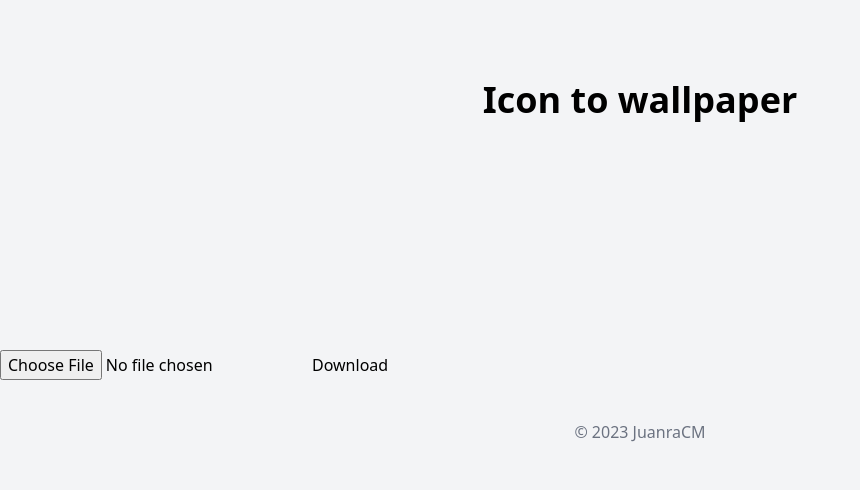
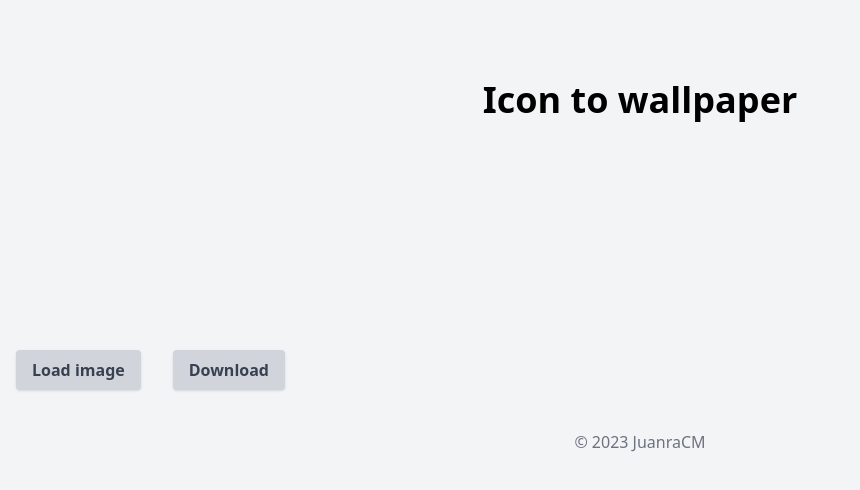
Before and after one commit to JuanraCM/icon-to-wallpaper, a Vue app: page / in a window 1280 px wide. Shown: the top 490 px of the page, without its empty margins (0-860 px from the left). Built offline with nearby package versions, Linux system fonts and the light colour scheme.

Commit message:
Button component

```diff
--- /dev/null
+++ b/src/components/Button.vue
@@ -0,0 +1,5 @@
+<template>
+  <button class="bg-gray-300 hover:bg-gray-400 text-gray-700 font-semibold mx-4 py-2 px-4 rounded shadow">
+    <slot />
+  </button>
+</template>
--- a/src/components/CanvasDownload.vue
+++ b/src/components/CanvasDownload.vue
@@ -1,8 +1,12 @@
 <template>
-  <button @click="downloadCanvas">Download</button>
+  <Button @click="downloadCanvas">
+    Download
+  </Button>
 </template>
 
 <script setup>
+import Button from './Button.vue'
+
 const props = defineProps(['canvas'])
 
 const downloadCanvas = () => {
--- a/src/components/ImageLoad.vue
+++ b/src/components/ImageLoad.vue
@@ -1,9 +1,23 @@
 <template>
-  <input type="file" accept="image/*" @change="onFileChange" />
+  <Button @click="loadImage">
+    Load image
+  </Button>
 </template>
 
 <script setup>
+import Button from './Button.vue'
+
 const emit = defineEmits(['image-loaded'])
+
+const loadImage = () => {
+  const input = document.createElement('input')
+
+  input.type = 'file'
+  input.accept = 'image/*'
+  input.onchange = onFileChange
+
+  input.click()
+}
 
 const onFileChange = (event) => {
   const file = event.target.files[0]
```
